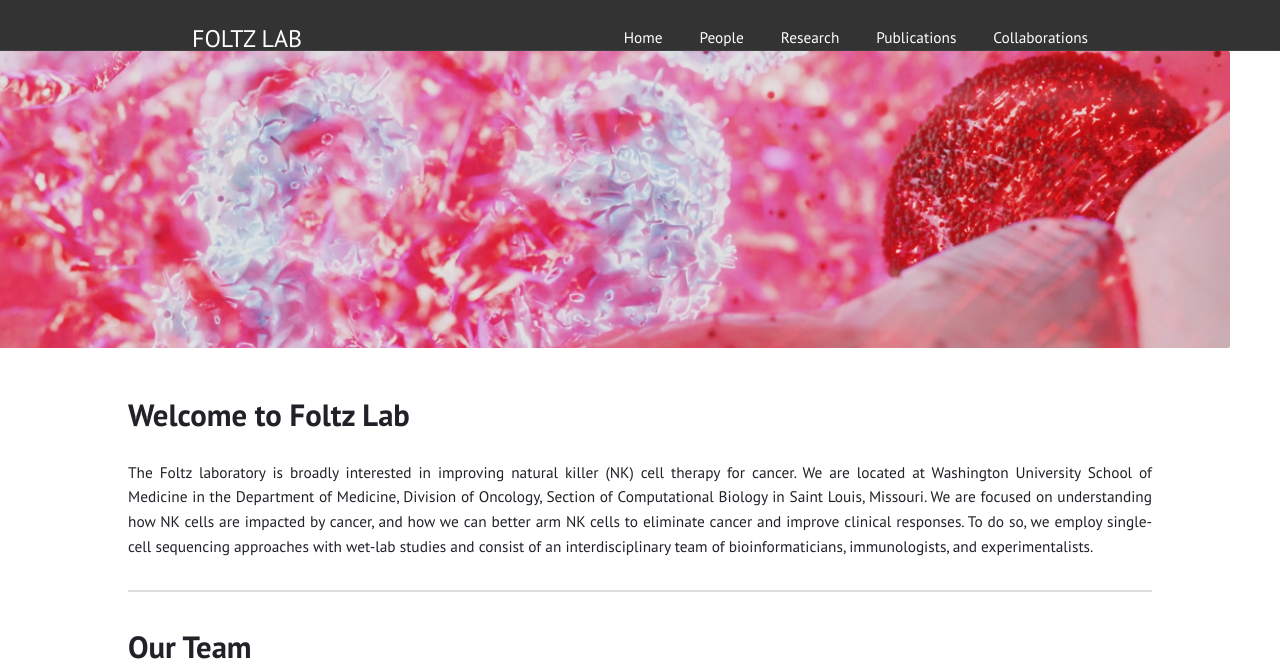
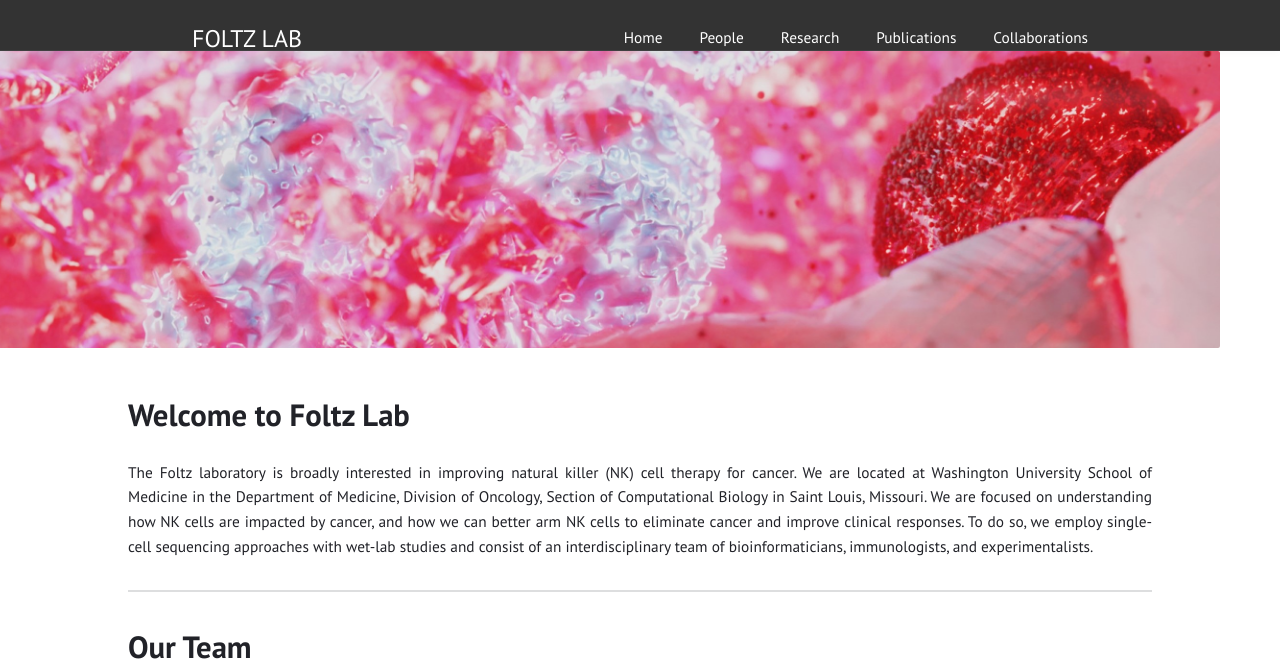
Before and after one commit to Foltz-Lab/Foltz-Lab.github.io, a Jekyll site: the page built from index.html, in a window 1280 px wide. Shown: the top 672 px of the page. Built offline with Jekyll 4.4.1, drawn with Linux system fonts in a browser that asks for light colours; grey boxes are pictures that could not be loaded.

Commit message:
Update index.html

```diff
--- a/index.html
+++ b/index.html
@@ -6,7 +6,7 @@
 <!-- Full-Width Image Section -->
 <div style="margin: 0; padding: 0;">
 
-<img src="{{ '/images/NK_cells.jpg' | relative_url }}" alt="NK_cells" class="full-width-image" style="margin: 0 50px 0 -50px; padding: 0; display: block;" >
+<img src="{{ '/images/NK_cells.jpg' | relative_url }}" alt="NK_cells" class="full-width-image" style="margin: 0 60px 0 -60px; padding: 0; display: block;" >
 
 </div>
 
```
